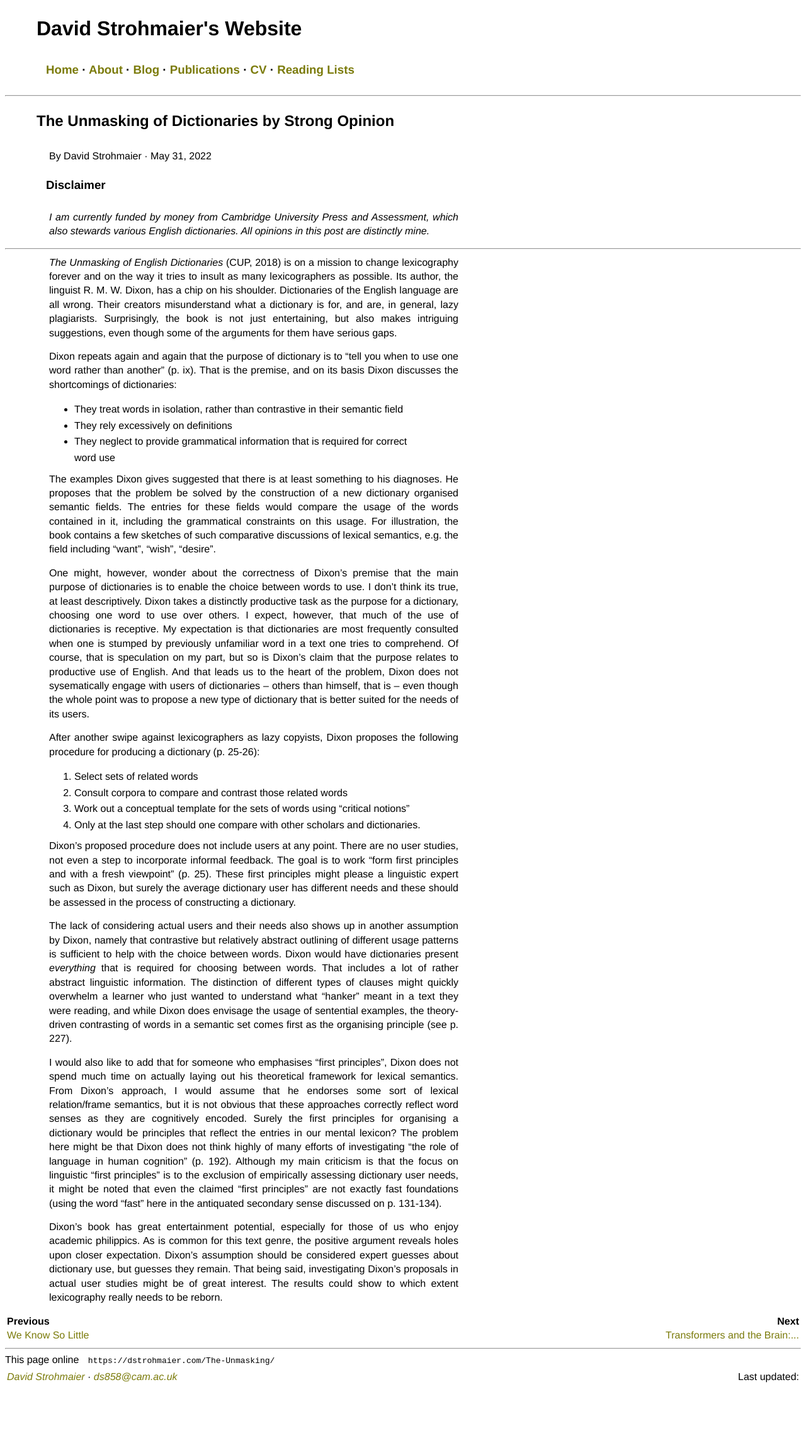
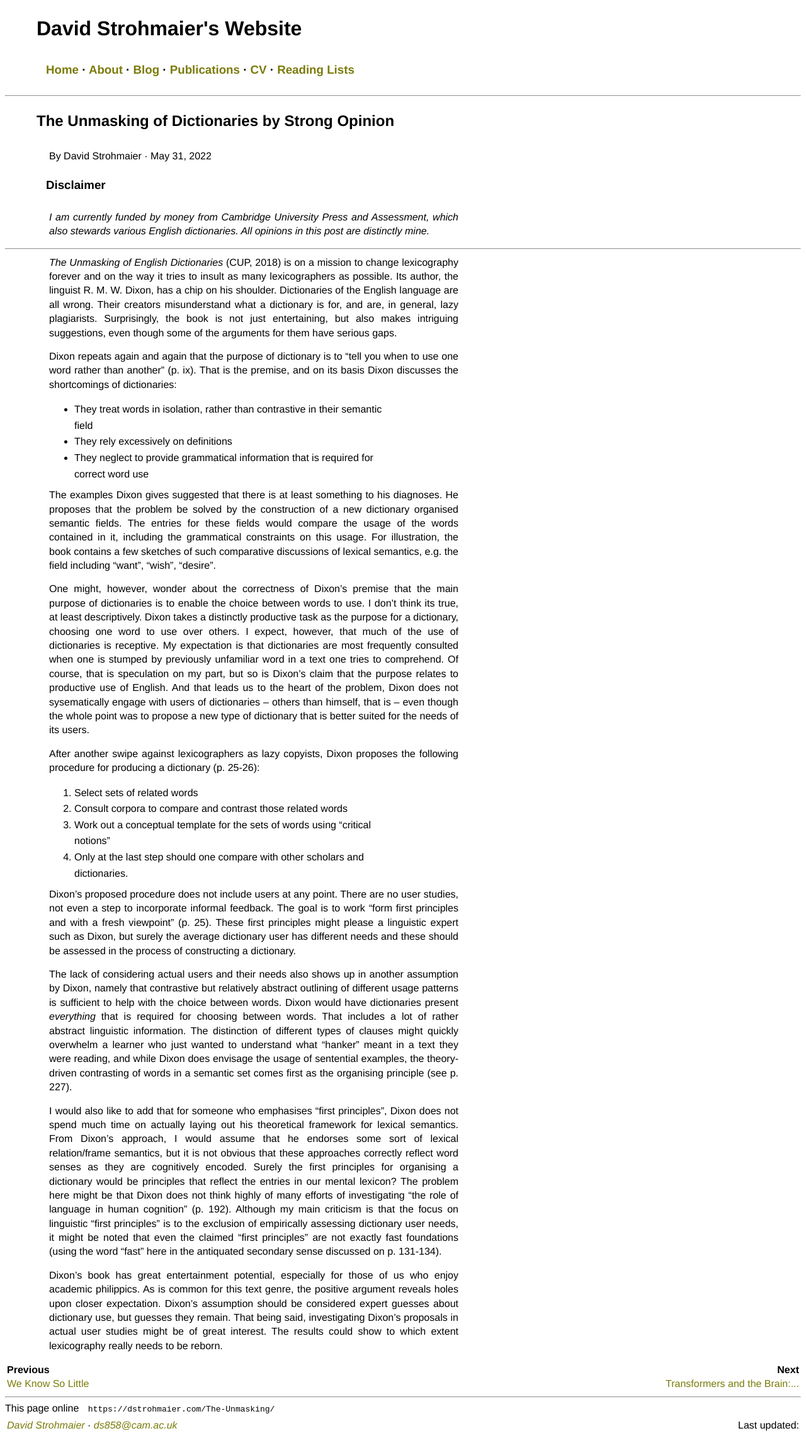
Before and after one commit to dstrohmaier/dstrohmaier.github.io, a Jekyll site: the page built from posts/_posts/2022-05-31-The-Unmasking.md, in a window 1280 px wide. Shown: the whole page at 63% size. Built offline with Jekyll 4.4.1, drawn with Linux system fonts in a browser that asks for light colours; before the commit the page ends 2206 px from its top, so only the background shows below that.

Commit message:
Further fiddling with css

```diff
--- a/assets/css/main.css
+++ b/assets/css/main.css
@@ -31,7 +31,8 @@ p {
 }
 
 blockquote {
-    font-style: italic;
+  font-style: italic;
+  max-width: 500px;
 }
 
 code {
@@ -53,7 +54,7 @@ ol, ul {
     margin-bottom: 10px;
     margin-right: 70px;
     margin-left: 70px;
-    max-width: 550px;
+    max-width: 500px;
     line-height: 1.6;
 }
 
```
